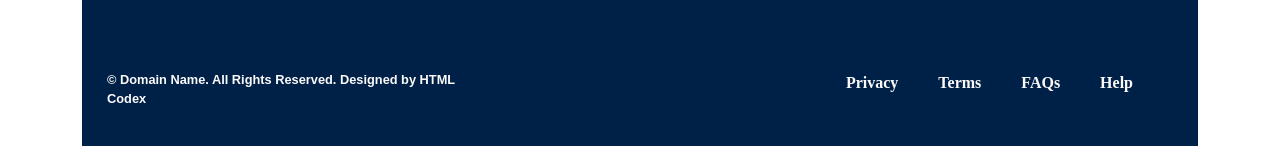
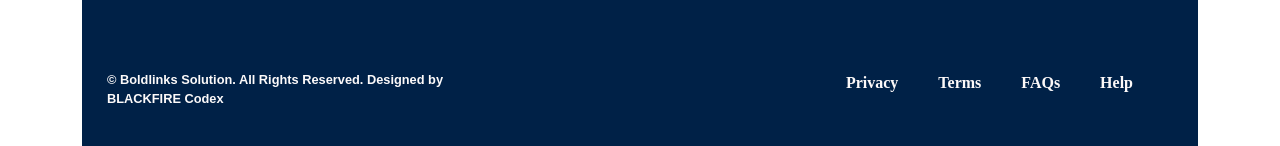
Before and after one commit to BeLaughter/Boldlink-web, a React (Vite) app: page / in a window 1280 px wide. Shown: the part 8366-8512 px from the top of the page. Built offline with nearby package versions, Linux system fonts and the light colour scheme.

Commit message:
my changes

```diff
--- a/src/Components/Footer2.jsx
+++ b/src/Components/Footer2.jsx
@@ -4,7 +4,8 @@ function Footer2() {
       <div className="flex-container">
         <div className="flex-item">
           <p className="foottext">
-            © Domain Name. All Rights Reserved. Designed by HTML Codex
+            © Boldlinks Solution. All Rights Reserved. Designed by BLACKFIRE
+            Codex
           </p>
         </div>
         <div className="flex-item ft2margin">
```
